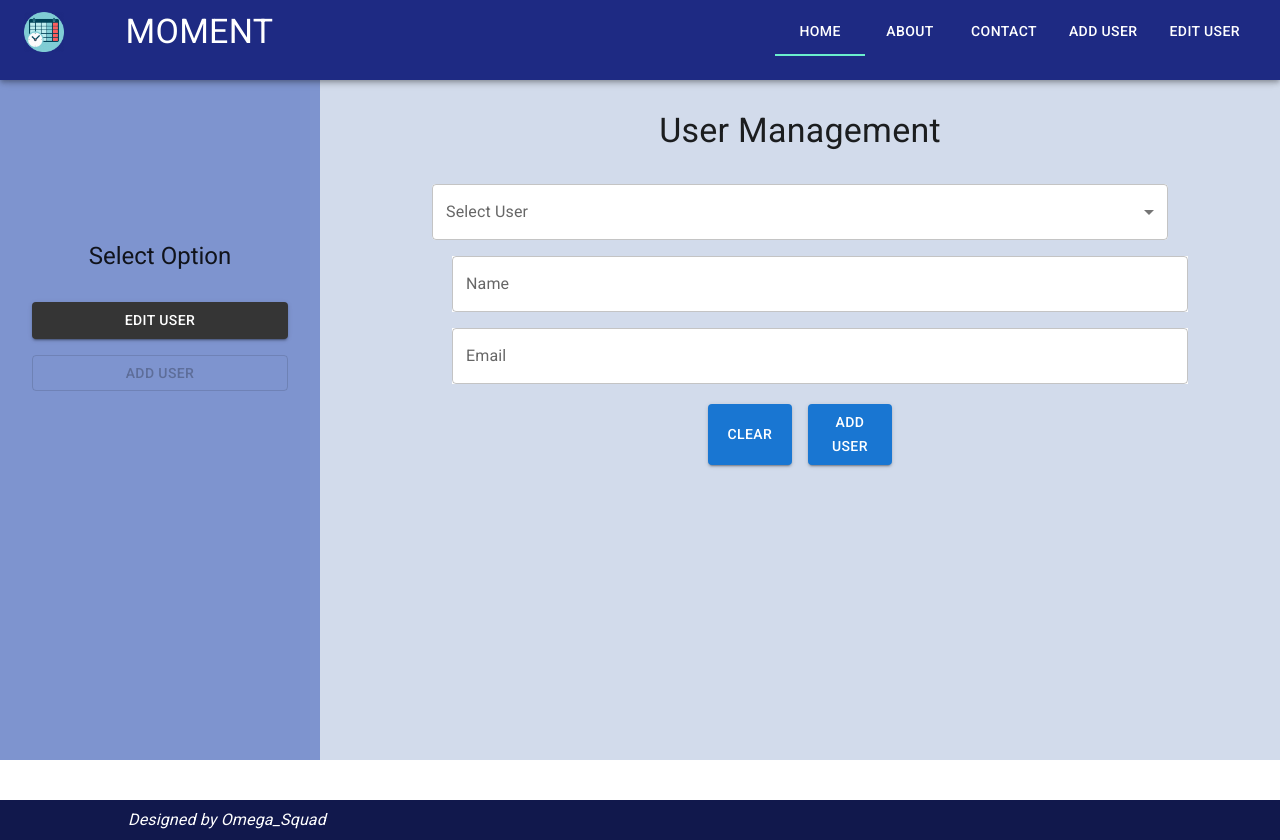
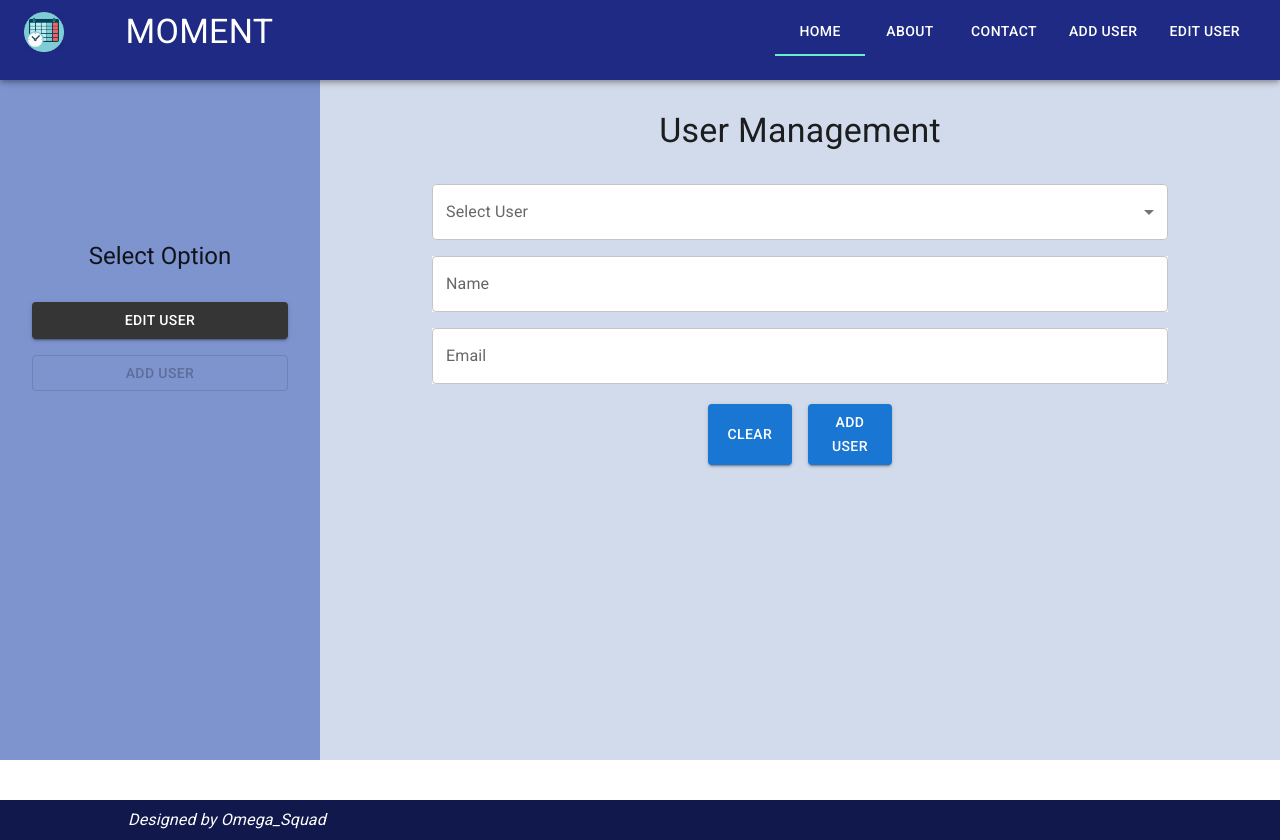
Before and after one commit to OmgaSqud/omega_squad_tss, a React (Create React App) app: page /add-user in a window 1280 px wide. Built offline with nearby package versions, Linux system fonts and the light colour scheme; no server answers; the database is empty; sample sign-in values are in the browser's storage.

Commit message:
Add user margin set to automatic

```diff
--- a/src/admin/AddUser.js
+++ b/src/admin/AddUser.js
@@ -111,7 +111,7 @@ const AddUser = () => {
                     "& > :not(style)": {
                       margin: "0 auto",
                       mt: 2,
-                      ml: 14,
+                      ml: "10%",
                       width: "80%",
                     },
                   }}
@@ -131,7 +131,7 @@ const AddUser = () => {
                     "& > :not(style)": {
                       margin: "0 auto",
                       mt: 2,
-                      ml: 14,
+                      ml: "10%",
                       width: "80%",
                     },
                   }}
```
